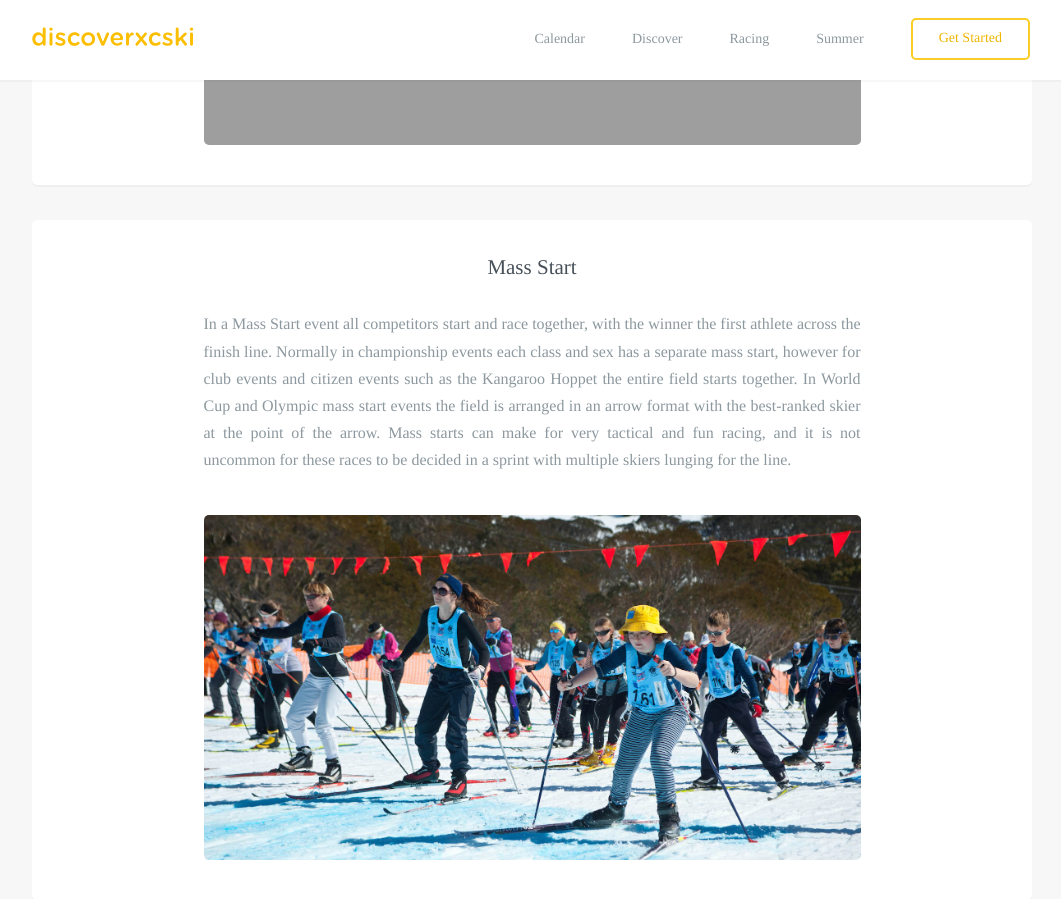
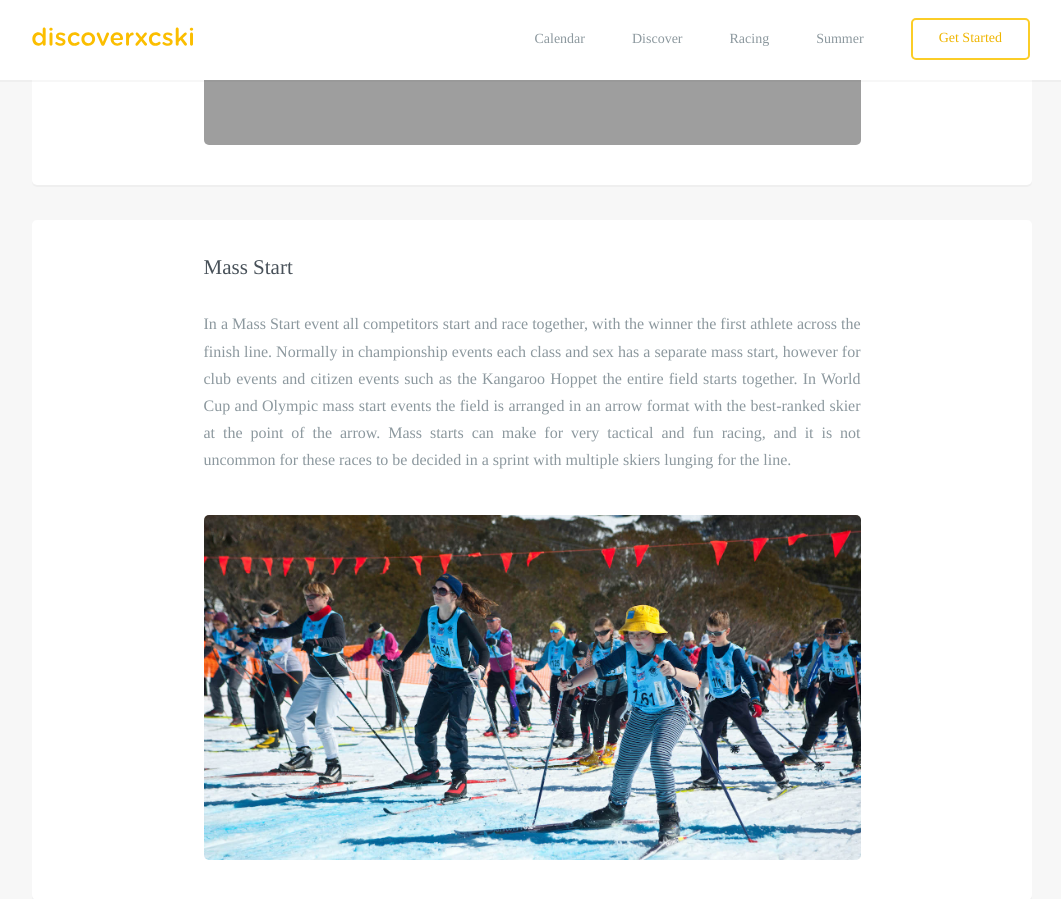
Before and after one commit to robcatto/robcatto.github.io, a Jekyll site: the page built from racing/event-formats/index.html, in a window 1280 px wide and 900 px high, scrolled down 1047 px. Shown: the whole window, without its empty margins (108-1169 px from the left). Built offline with Jekyll 4.4.1, drawn with Linux system fonts in a browser that asks for light colours; some web fonts are replaced; Markdown is read by kramdown in place of the engine named in the settings.

Commit message:
Update index.html

```diff
--- a/racing/event-formats/index.html
+++ b/racing/event-formats/index.html
@@ -49,7 +49,7 @@ layout: default
                 </section>
 
                         <section class="mobile_section" style="padding-bottom: 40px;">
-                <h3 class="heading__aligned--page" style="text-align: center;">Mass Start</h3>
+                <h3 class="heading__aligned--page" style="text-align: left;">Mass Start</h3>
                 <p class="left__aligned--p">In a Mass Start event all competitors start and race together, with the winner the first athlete across the finish line. Normally in championship events each class and sex has a separate mass start, however for club events and citizen events such as the Kangaroo Hoppet the entire field starts together. In World Cup and Olympic mass start events the field is arranged in an arrow format with the best-ranked skier at the point of the arrow. Mass starts can make for very tactical and fun racing, and it is not uncommon for these races to be decided in a sprint with multiple skiers lunging for the line.
                 </p>
                 <div class="one">
@@ -60,7 +60,7 @@ layout: default
                 </section>
 
                         <section class="mobile_section" style="padding-bottom: 40px;">
-                <h3 class="heading__aligned--page" style="text-align: center;">Distance Events</h3>
+                <h3 class="heading__aligned--page" style="text-align: left;">Distance Events</h3>
                 <p class="left__aligned--p">Distance events are competitions that take normally take place over distances of 5 km to 50 km, but also down to 1 km for junior racers. Race distances vary dependent upon age groups, gender, and the level of competition. They can be conducted using interval start or mass start formats.
                 </p>
                 <div class="one">
@@ -71,7 +71,7 @@ layout: default
                 </section>
 
                         <section class="mobile_section" style="padding-bottom: 40px;">
-                <h3 class="heading__aligned--page" style="text-align: center;">Skiathlon</h3>
+                <h3 class="heading__aligned--page" style="text-align: left;">Skiathlon</h3>
                 <p class="left__aligned--p">A Skiathlon is a mass start competition that involves both classic and freestyle techniques in the one event. Skiers race the first half of the event in classic technique, then make a fast ‘triathlon style’ changing to freestyle poles and skis to allow for the completion of the second half of the event  in freestyle  technique. The winner is the first athlete across the finish line after both techniques have been completed.
                 </p>
                 <div class="one">
@@ -82,7 +82,7 @@ layout: default
                 </section>
 
                         <section class="mobile_section" style="padding-bottom: 40px;">
-                <h3 class="heading__aligned--page" style="text-align: center;">Sprint Events</h3>
+                <h3 class="heading__aligned--page" style="text-align: left;">Sprint Events</h3>
                 <p class="left__aligned--p">Sprint events involve skiers racing head to head over short distances. Course lengths range from 400m to 1.8km and competitions normally have two sections – a qualification round and then final rounds. The qualification round uses an individual time-trial to rank the skiers for the finals. Then the fastest 16 or 30 skiers compete head to head in heats, semi-finals and finals. Typically 4-6 skiers race together in each heat, with the fastest two skiers progressing through to the next round.
                 </p>
                 <div class="one">
@@ -93,7 +93,7 @@ layout: default
                 </section>
 
                         <section class="mobile_section" style="padding-bottom: 40px;">
-                <h3 class="heading__aligned--page" style="text-align: center;">Team Sprint</h3>
+                <h3 class="heading__aligned--page" style="text-align: left;">Team Sprint</h3>
                 <p class="left__aligned--p">The Team Sprint involves two persons skiing alternate relay legs over a sprint distance. At World Cup and Olympic level each skier completes three laps of the course thus a total of 6 laps as a team. There is a qualification round,  usually consisting of two  semi-finals  of 10-15 teams,  and a final of 10 teams made up of a combination of places and times.. Skiers exchange between laps by physically touching their teammate on the body without interfering or obstructing other competitors. The winners are the first team to cross the line after the completion of all laps.  Photo courtesy of flying point road.
                 </p>
                 <div class="one">
@@ -104,7 +104,7 @@ layout: default
                 </section>
 
                         <section class="mobile_section" style="padding-bottom: 40px;">
-                <h3 class="heading__aligned--page" style="text-align: center;">Relay</h3>
+                <h3 class="heading__aligned--page" style="text-align: left;">Relay</h3>
                 <p class="left__aligned--p">Relay events involve teams of 3-4 skiers skiing the same distance. A Relay can be held with all legs using in the same technique (freestyle or classic), or a combination of both techniques. Major international competitions usually involve two classic and then two freestyle legs. In an Olympic and World Championship relay each leg of the men's event is 10 km, a total of 40 km for the team, and for the women it is 5 km, a total of 20 km for the team. Even after 40 kilometres of skiing the men's event can often still be decided by a sprint finish.
                 </p>
                 <div class="one">
```
